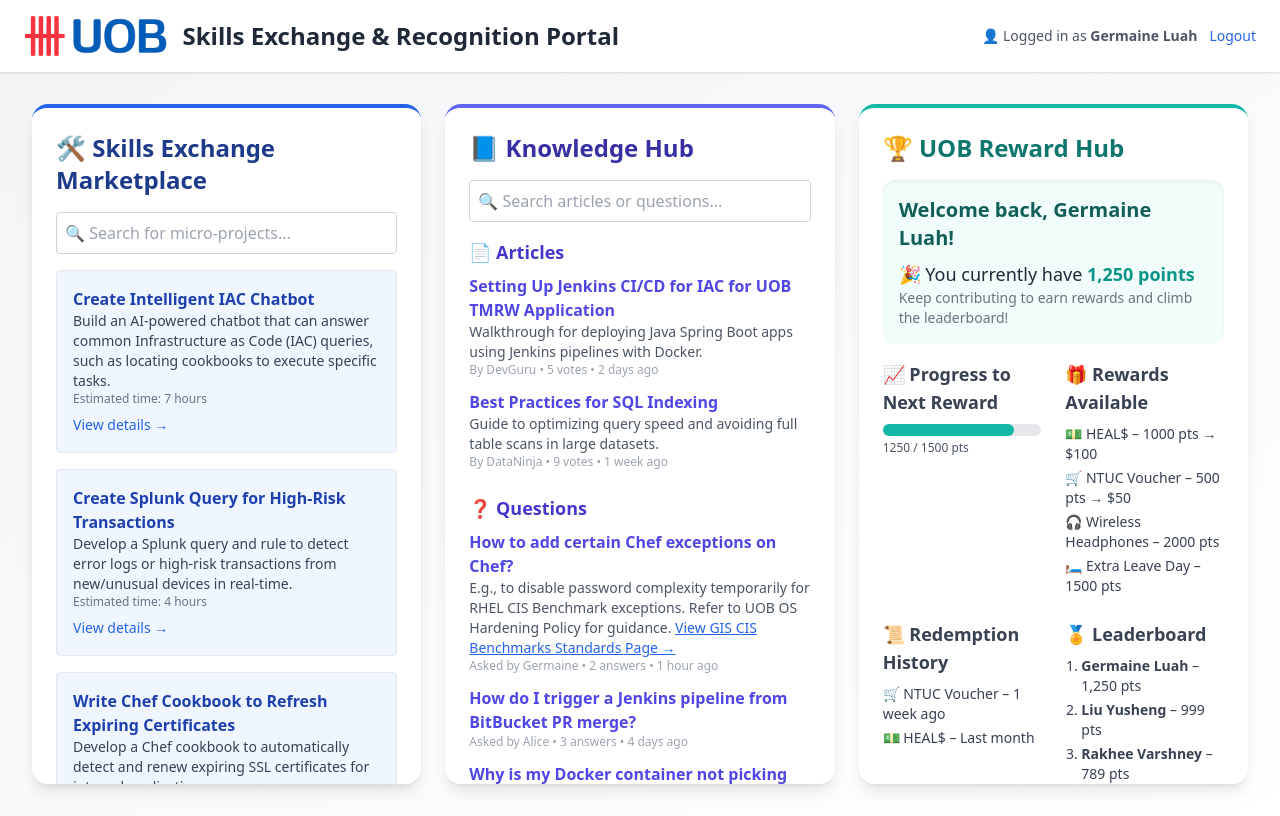
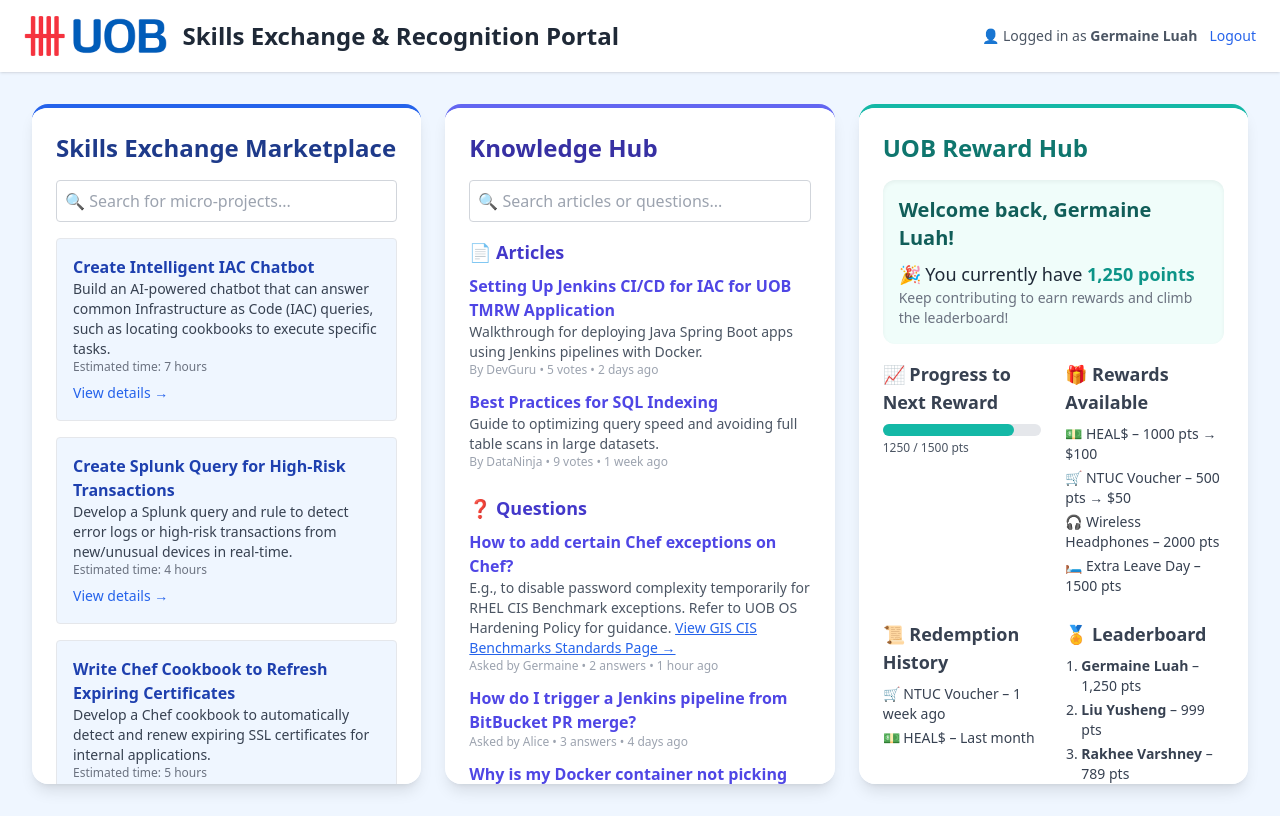
Before and after one commit to germainelry/uob-skills-portal, a React (Create React App) app: page / in a window 1280 px wide. Built offline with nearby package versions, Linux system fonts and the light colour scheme.

Commit message:
Add blue BG and remove emoticons on each header of module

```diff
--- a/src/App.js
+++ b/src/App.js
@@ -3,7 +3,7 @@
 
 export default function SkillsRecognitionPortal() {
   return (
-    <div className="min-h-screen bg-gradient-to-br from-gray-100 to-white font-sans overflow-y-auto">
+    <div className="min-h-screen bg-blue-50 font-sans overflow-y-auto">
       {/* Header */}
       <header className="flex items-center justify-between px-6 py-4 bg-white shadow">
         <div className="flex items-center space-x-4">
@@ -27,7 +27,7 @@
         {/* Skills Exchange Marketplace */}
         <div className="bg-white rounded-2xl shadow-lg p-6 border-t-4 border-blue-600 overflow-y-auto max-h-[85vh]">
           <h2 className="text-2xl font-extrabold text-blue-900 mb-4 flex items-center">
-            🛠️ Skills Exchange Marketplace
+            Skills Exchange Marketplace
           </h2>
           <input
             type="text"
@@ -120,7 +120,7 @@
         {/* Knowledge Hub */}
         <div className="bg-white rounded-2xl shadow-lg p-6 border-t-4 border-indigo-500 overflow-y-auto max-h-[85vh]">
           <h2 className="text-2xl font-extrabold text-indigo-800 mb-4 flex items-center">
-            📘 Knowledge Hub
+            Knowledge Hub
           </h2>
           <input
             type="text"
@@ -243,7 +243,7 @@
         {/* Gamified Recognition */}
         <div className="bg-white rounded-2xl shadow-lg p-6 border-t-4 border-teal-500 overflow-y-auto max-h-[85vh]">
           <h2 className="text-2xl font-extrabold text-teal-700 mb-4 flex items-center">
-            🏆 UOB Reward Hub
+            UOB Reward Hub
           </h2>
           <div className="mb-4 bg-teal-50 p-4 rounded-xl shadow-inner">
             <h3 className="text-xl font-bold text-teal-800">
```
